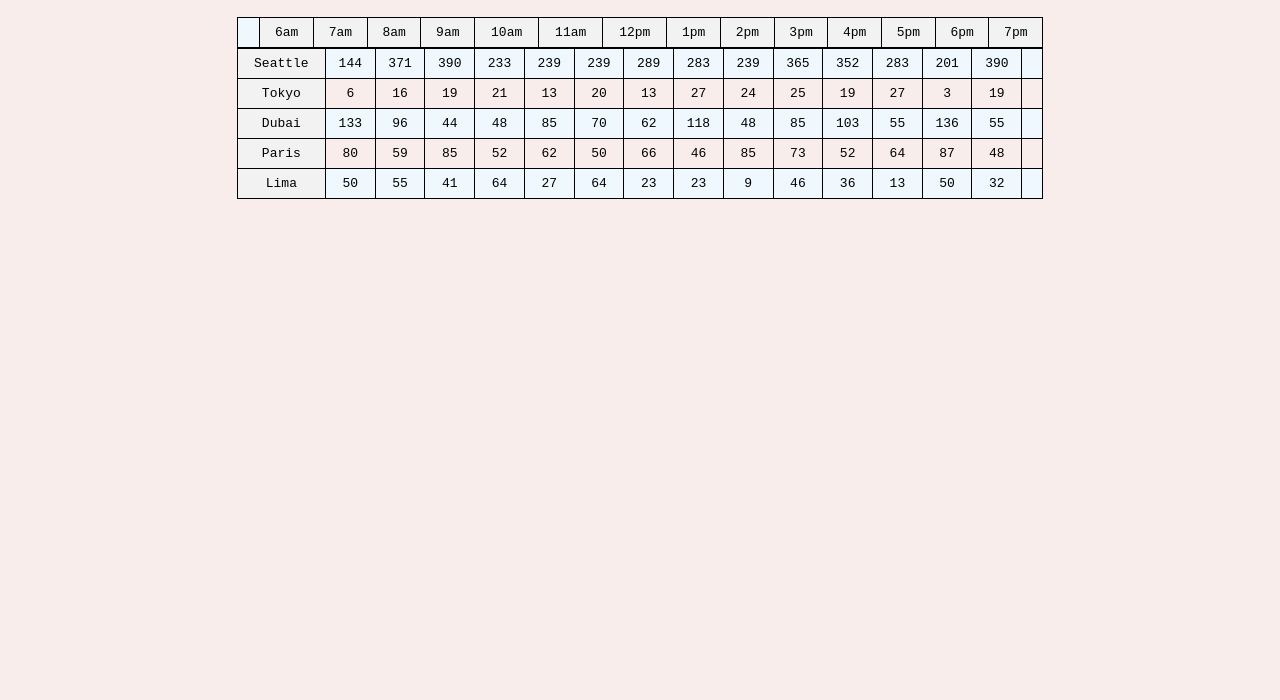
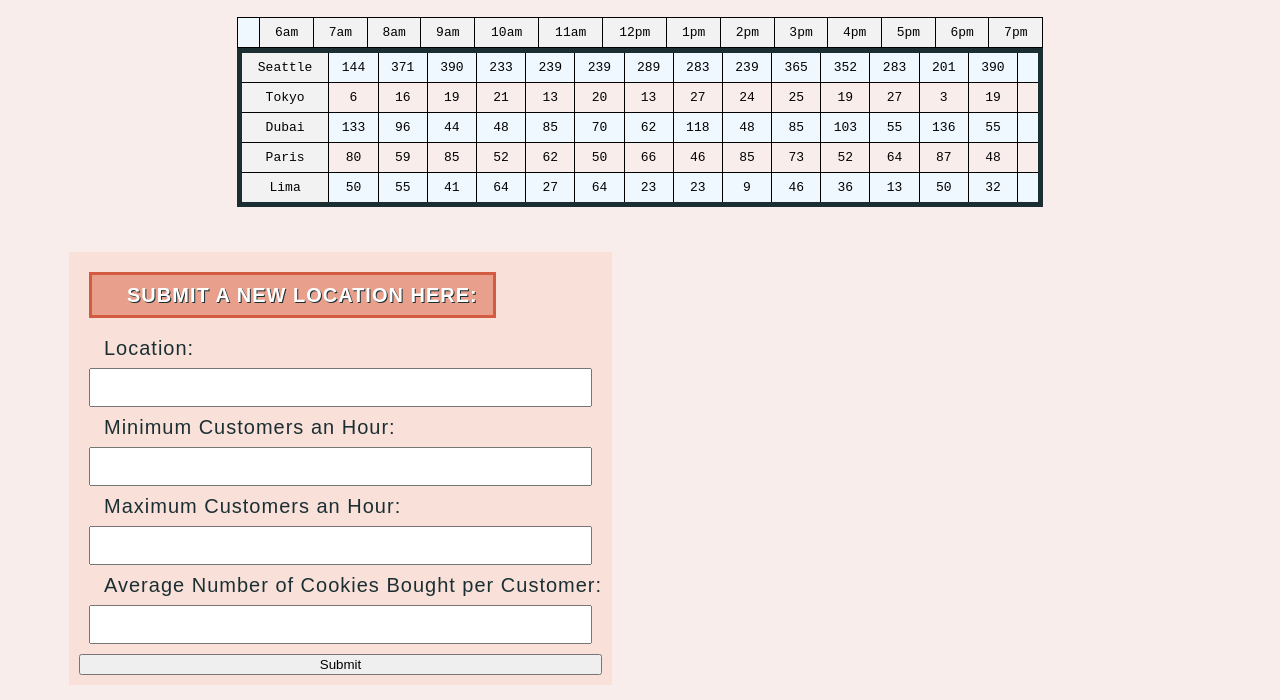
Before and after one commit to cordeliasnape/cookies-stand, a plain HTML site: page sales.html in a window 1280 px wide. Shown: the part 273-973 px from the top of the page. Before the commit the page ends 800 px from the top, so only its background shows below. Drawn offline with Linux system fonts and the light colour scheme.

Commit message:
create working form

```diff
--- a/app.js
+++ b/app.js
@@ -97,9 +97,10 @@ Sales.prototype.render = function () {
 // tr.appendChild(totalTd);
 
 //Function to add table header row under with  total sales per hour for all locations
-const tableFooter =
-  //function
-  function footerRow() {};
+// const tableFooter =
+// function footerRow() {};
+
+// running the code
 
 //Table:
 headerRow();
@@ -118,6 +119,22 @@ parisSales.render();
 
 const limaSales = new Sales("Lima", 2, 16, 4.6);
 limaSales.render();
+
+// form functionality
+const form = document.getElementById("newSalesForm");
+form.addEventListener("submit", function (event) {
+  event.preventDefault();
+
+  const location = event.target.location.value;
+  const minCust = event.target.minCust.value;
+  const maxCust = event.target.maxCust.value;
+  const average = event.target.average.value;
+
+  const newSales = new Sales(location, minCust, maxCust, average);
+  newSales.render();
+});
+
+//TODAY add a call for table function
 
 // //lab 06
 // //our first shop, Seattle
--- a/sales.html
+++ b/sales.html
@@ -27,11 +27,29 @@
         <button>Menu</button>
       </nav>
     </header>
-    <main>
+    <main id="salesMain">
       <h2 class="title">Our Sales Across our Locations</h2>
       <!-- <div id="locationSales"></div> -->
       <table id="headerTable"></table>
       <table id="salesTable"></table>
+      <!-- <table id="footerTable"></table> -->
+      <div class="pagebreak"></div>
+      <section id="formSection">
+        <form id="newSalesForm">
+          <fieldset>
+            <h2 class="subheading">Submit a new location here:</h2>
+            <label>Location:</label>
+            <input name="location" type="text" />
+            <label>Minimum Customers an Hour:</label>
+            <input name="minCust" type="number" />
+            <label>Maximum Customers an Hour:</label>
+            <input name="maxCust" type="number" />
+            <label>Average Number of Cookies Bought per Customer:</label>
+            <input name="average" type="number" />
+            <button>Submit</button>
+          </fieldset>
+        </form>
+      </section>
     </main>
   </body>
 </html>
--- a/style.css
+++ b/style.css
@@ -59,6 +59,24 @@ h1 {
   max-width: fit-content;
   border: 3px solid #506567;
   box-shadow: 2px 2px #888888;
+}
+
+.subheading {
+  color: white;
+  font-family: "Montserrat", sans-serif;
+  font-weight: 800;
+  text-transform: uppercase;
+  padding: 10px 15px 10px 10px;
+  margin: 10px 10px 20px 10px;
+  font-size: 20px;
+  justify-content: center;
+  display: block;
+  height: 20px;
+  text-shadow: 1px 1px #1b2f33;
+  background-color: #e89f8b;
+  max-width: fit-content;
+  border: 3px solid #d25b41;
+  box-shadow: 2px 2px #f9e0d9;
 }
 
 header h3 {
@@ -237,10 +255,20 @@ main {
   text-indent: 30px;
 }
 
+/*  only table below this point */
+
+#salesMain {
+  display: flex;
+}
+
+#salesTable {
+  border: #1b2f33 solid 5px;
+}
+
 h2 {
   font-family: monospace;
-  text-align: center;
   padding: 20px;
+  justify-content: center;
 }
 
 table {
@@ -264,3 +292,32 @@ th {
 tr:nth-child(odd) {
   background-color: aliceblue;
 }
+
+.pagebreak {
+  width: 100%;
+  height: 40px;
+}
+
+form {
+  display: flex;
+  align-items: center;
+}
+
+fieldset {
+  font-family: arial;
+  font-size: 20px;
+  margin: 0 auto;
+  background-color: #f9e0d9;
+  padding: 10px;
+  margin: 5px;
+  text-indent: 25px;
+  letter-spacing: 1px;
+  color: #1b2f33;
+  display: flex;
+  flex-direction: column;
+}
+
+input {
+  padding: 10px;
+  margin: 10px;
+}
```
